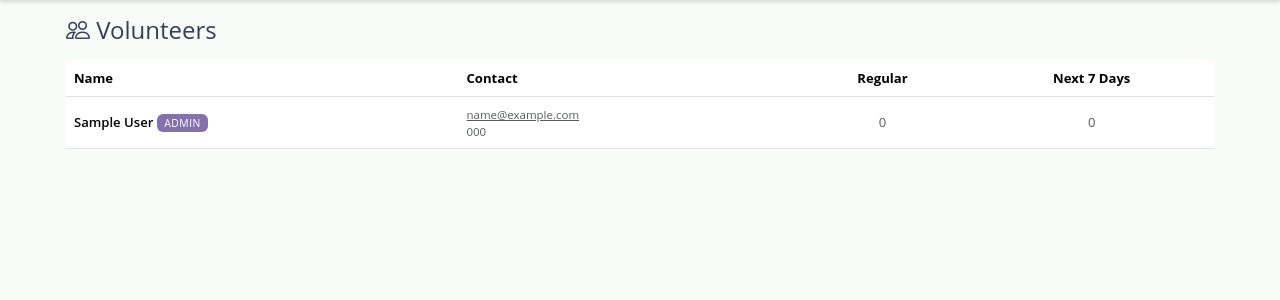
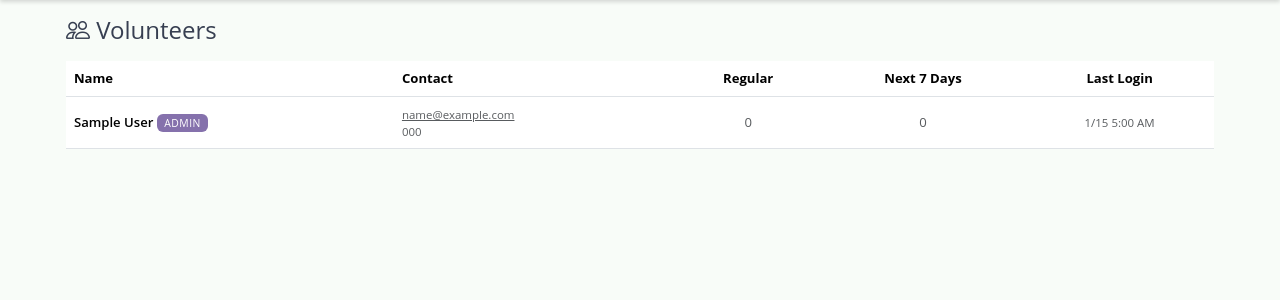
Before and after one commit to jacobsze/acr, a Flask app: template templates/admin_volunteers.html in a window 1280 px wide. Shown: the part 62-362 px from the top of the page. Run offline with Flask 3, Linux system fonts and the light colour scheme; tables that the repository leaves empty hold one stand-in row (values such as "Sample post"); the template is opened without the code that fills it: values that come from a table or form of the project are taken from there, most other values are stand-ins (such as "Sample title", 1, 10 or a date in 2020).

Commit message:
Add last login tracking to volunteers
- Add last_login datetime field to User model
- Update user's last_login timestamp on each authenticated request
- Add schema migration for the new column
- Display last login in /admin/volunteers table

https://claude.ai/code/session_019wdHHE9higoyAWSTujNhbn

```diff
--- a/app.py
+++ b/app.py
@@ -94,6 +94,15 @@ def create_app(config_class=Config) -> Flask:
         if dt.tzinfo is None:
             dt = dt.replace(tzinfo=_tz.utc)
         return dt.astimezone(ZoneInfo("America/New_York")).strftime("%-m/%-d %-I:%M %p")
+
+    # ── Update last_login on each authenticated request ────────────────────
+    @app.before_request
+    def _update_last_login():
+        user = get_current_user()
+        if user:
+            from datetime import datetime
+            user.last_login = datetime.utcnow()
+            db.session.commit()
 
     # ── Gmail lazy-check (fires on requests when overdue) ─────────────────
     _wire_gmail_check(app)
@@ -205,6 +214,7 @@ def _migrate_schema(app: Flask) -> None:
         "ALTER TABLE regular_schedule ADD COLUMN frequency VARCHAR(20) DEFAULT 'weekly'",
         "ALTER TABLE regular_schedule ADD COLUMN start_week INTEGER",
         "ALTER TABLE regular_schedule ADD COLUMN start_date DATE",
+        "ALTER TABLE users ADD COLUMN last_login TIMESTAMP",
     ]
     for sql in migrations:
         try:
--- a/models.py
+++ b/models.py
@@ -17,6 +17,7 @@ class User(db.Model):
     clerk_user_id = db.Column(db.String(100), unique=True, nullable=True, index=True)
     active = db.Column(db.Boolean, nullable=False, default=True)
     created_at = db.Column(db.DateTime, nullable=False, default=datetime.utcnow)
+    last_login = db.Column(db.DateTime, nullable=True)
 
     regular_shifts = db.relationship(
         "RegularSchedule",
--- a/templates/admin_volunteers.html
+++ b/templates/admin_volunteers.html
@@ -19,6 +19,7 @@
         <th>Contact</th>
         <th class="text-center vol-hide-mobile">Regular</th>
         <th class="text-center vol-hide-mobile">Next 7 Days</th>
+        <th class="text-center vol-hide-mobile">Last Login</th>
       </tr>
     </thead>
     <tbody>
@@ -59,14 +60,15 @@
         </td>
         <td class="text-center vol-hide-mobile text-muted">{{ regular_counts.get(v.id, 0) }}</td>
         <td class="text-center vol-hide-mobile text-muted">{{ upcoming_counts.get(v.id, 0) }}</td>
+        <td class="text-center vol-hide-mobile text-muted small">{{ v.last_login | et_fmt }}</td>
       </tr>
       {% if loop.first and volunteers|length > 1 %}
       <tr class="vol-divider-row">
-        <td colspan="4" class="p-0"><div style="height:3px; background:var(--acr-primary); opacity:.2;"></div></td>
+        <td colspan="5" class="p-0"><div style="height:3px; background:var(--acr-primary); opacity:.2;"></div></td>
       </tr>
       {% endif %}
       {% else %}
-      <tr><td colspan="4" class="text-center text-muted">No volunteers yet.</td></tr>
+      <tr><td colspan="5" class="text-center text-muted">No volunteers yet.</td></tr>
       {% endfor %}
     </tbody>
   </table>
```
